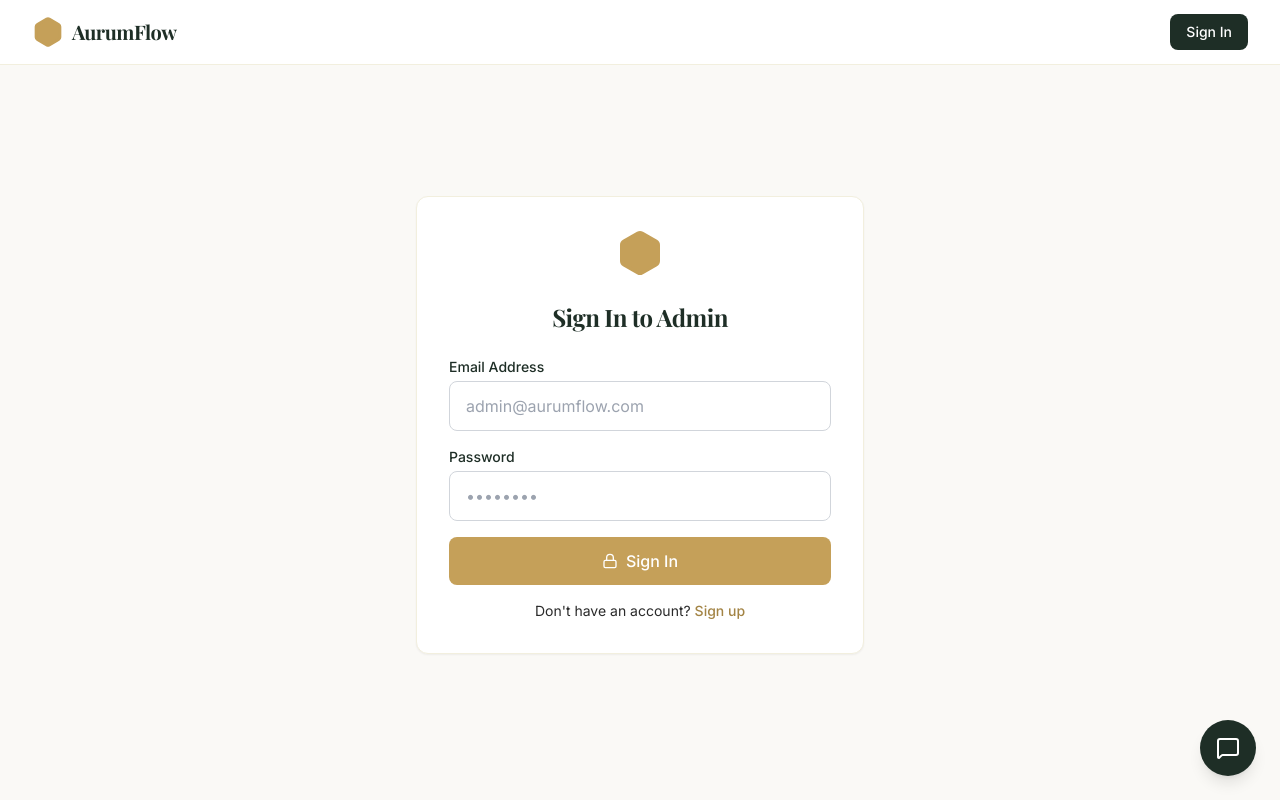
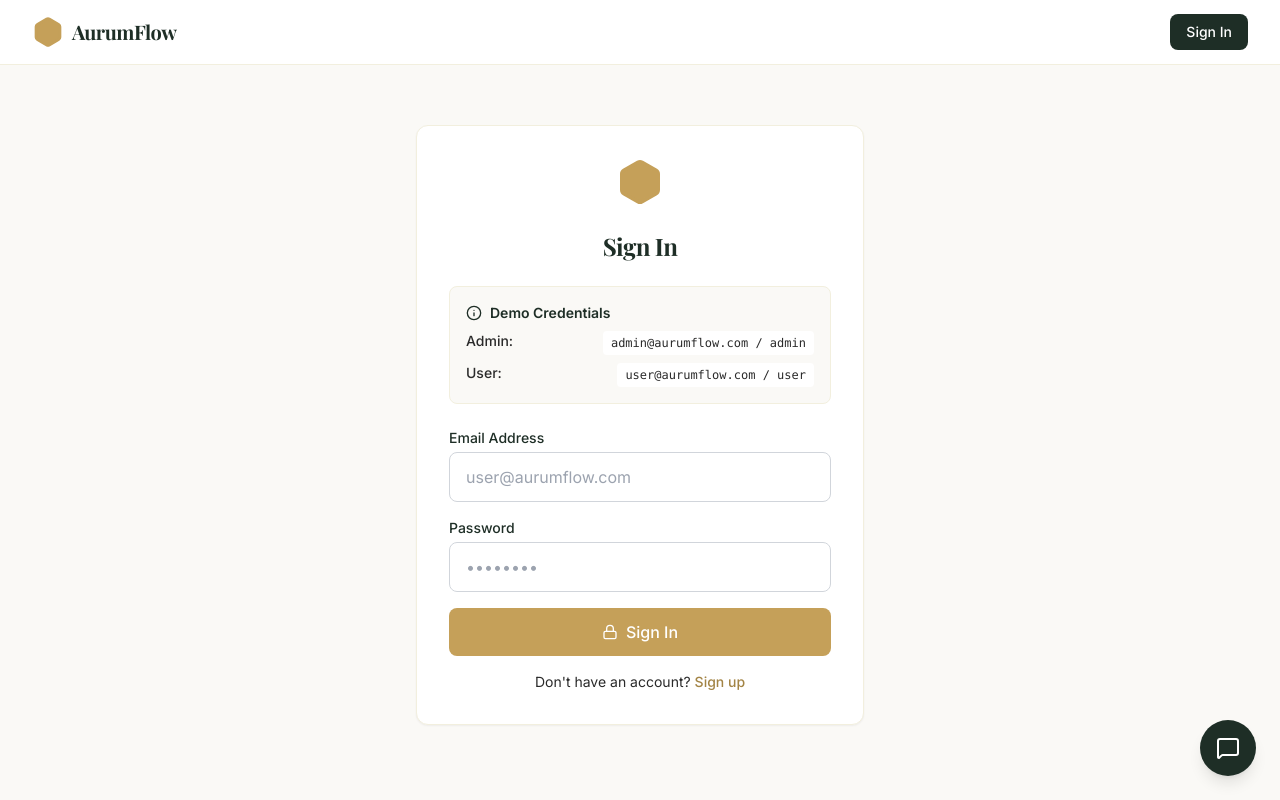
Before and after one commit to Ayushsoni9125/aurumflow, a React (Vite) app in the folder client/: page /login in a window 1280 px wide. Built offline with nearby package versions, Linux system fonts and the light colour scheme; a web font is replaced by a local one.

Commit message:
added distinct user and admin roles with demo credentials

```diff
--- a/client/src/App.tsx
+++ b/client/src/App.tsx
@@ -21,6 +21,9 @@ function App() {
             {/* Protected Routes */}
             <Route element={<ProtectedRoute />}>
               <Route path="/apply" element={<ApplicationFlow />} />
+            </Route>
+
+            <Route element={<ProtectedRoute requiredRole="admin" />}>
               <Route path="/admin" element={<AdminDashboard />} />
             </Route>
 
--- a/client/src/components/Header.tsx
+++ b/client/src/components/Header.tsx
@@ -8,15 +8,20 @@ export default function Header() {
   const [isAuthenticated, setIsAuthenticated] = useState(
     localStorage.getItem('isAuthenticated') === 'true'
   );
+  const [userRole, setUserRole] = useState(
+    localStorage.getItem('userRole') || 'user'
+  );
 
   useEffect(() => {
     setIsAuthenticated(localStorage.getItem('isAuthenticated') === 'true');
+    setUserRole(localStorage.getItem('userRole') || 'user');
   }, [location]);
 
   const handleSignOut = () => {
     localStorage.removeItem('isAuthenticated');
-    localStorage.removeItem('authToken');
+    localStorage.removeItem('userRole');
     setIsAuthenticated(false);
+    setUserRole('user');
     navigate('/');
   };
 
@@ -42,12 +47,16 @@ export default function Header() {
                 >
                   Apply
                 </Link>
+
+                {userRole === 'admin' && (
                   <Link
                     to="/admin"
                     className={`text-sm font-medium transition-colors ${location.pathname === '/admin' ? 'text-gold-600' : 'text-charcoal-800 hover:text-gold-500'}`}
                   >
                     Admin View
                   </Link>
+                )}
+
                 <button
                   onClick={handleSignOut}
                   className="text-sm font-medium bg-forest-900 text-white px-4 py-2 rounded-lg hover:bg-forest-800 transition-colors"
--- a/client/src/components/ProtectedRoute.tsx
+++ b/client/src/components/ProtectedRoute.tsx
@@ -1,11 +1,21 @@
 import { Navigate, Outlet } from 'react-router-dom';
 
-export default function ProtectedRoute() {
+interface ProtectedRouteProps {
+  requiredRole?: string;
+}
+
+export default function ProtectedRoute({ requiredRole }: ProtectedRouteProps) {
   const isAuthenticated = localStorage.getItem('isAuthenticated') === 'true';
+  const userRole = localStorage.getItem('userRole');
 
   if (!isAuthenticated) {
     return <Navigate to="/login" replace />;
   }
 
+  if (requiredRole && userRole !== requiredRole) {
+    // Redirect non-admins trying to access admin dashboard
+    return <Navigate to="/apply" replace />;
+  }
+
   return <Outlet />;
 }
--- a/client/src/pages/Login.tsx
+++ b/client/src/pages/Login.tsx
@@ -1,6 +1,6 @@
 import { useState } from 'react';
 import { Link, useNavigate } from 'react-router-dom';
-import { Hexagon, Lock } from 'lucide-react';
+import { Hexagon, Lock, Info } from 'lucide-react';
 
 export default function Login() {
   const [email, setEmail] = useState('');
@@ -9,9 +9,16 @@ export default function Login() {
 
   const handleLogin = (e: React.FormEvent) => {
     e.preventDefault();
-    // Mock login that redirects to admin
+
+    // Mock login and assign roles
     localStorage.setItem('isAuthenticated', 'true');
-    navigate('/admin');
+    if (email === 'admin@aurumflow.com') {
+      localStorage.setItem('userRole', 'admin');
+      navigate('/admin');
+    } else {
+      localStorage.setItem('userRole', 'user');
+      navigate('/apply');
+    }
   };
 
   return (
@@ -20,7 +27,25 @@ export default function Login() {
         <div className="flex justify-center mb-6">
           <Hexagon className="w-12 h-12 text-gold-500 fill-current" />
         </div>
-        <h2 className="text-2xl font-display font-bold text-center text-forest-900 mb-6">Sign In to Admin</h2>
+        <h2 className="text-2xl font-display font-bold text-center text-forest-900 mb-6">Sign In</h2>
+
+        {/* Demo Credentials Info */}
+        <div className="bg-ivory-100 border border-ivory-200 rounded-lg p-4 mb-6 text-sm text-charcoal-800">
+          <div className="flex items-center gap-2 font-semibold text-forest-900 mb-2">
+            <Info className="w-4 h-4" />
+            Demo Credentials
+          </div>
+          <div className="space-y-2">
+            <div className="flex justify-between">
+              <span className="font-medium">Admin:</span>
+              <span className="font-mono text-xs bg-white px-2 py-1 rounded">admin@aurumflow.com / admin</span>
+            </div>
+            <div className="flex justify-between">
+              <span className="font-medium">User:</span>
+              <span className="font-mono text-xs bg-white px-2 py-1 rounded">user@aurumflow.com / user</span>
+            </div>
+          </div>
+        </div>
 
         <form onSubmit={handleLogin} className="space-y-4">
           <div>
@@ -29,7 +54,7 @@ export default function Login() {
               type="email"
               required
               className="input-field"
-              placeholder="admin@aurumflow.com"
+              placeholder="user@aurumflow.com"
               value={email}
               onChange={(e) => setEmail(e.target.value)}
             />
```
Lines whose indentation alone changed are shown as unchanged.
